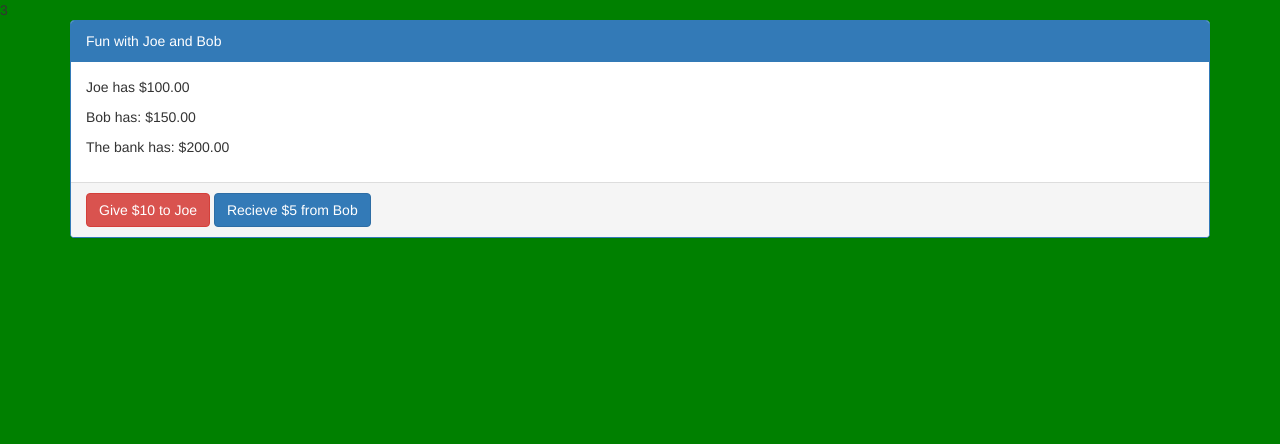
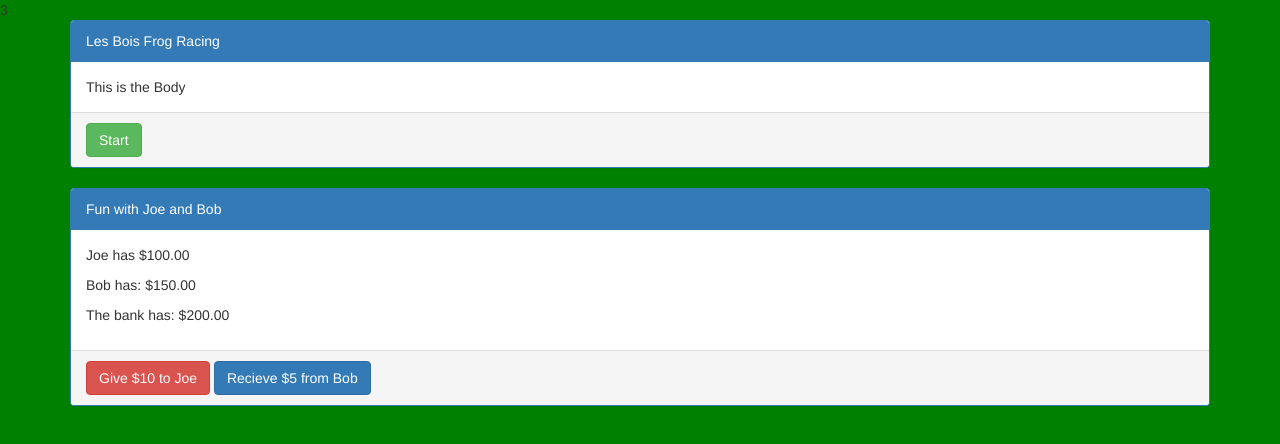
Before and after one commit to kristophercowley/RacingFrogs, a plain HTML site: page index.html in a window 1280 px wide. Drawn offline with nearby package versions, Linux system fonts and the light colour scheme.

Commit message:
Made panels and start racing button

```diff
--- a/index.html
+++ b/index.html
@@ -4,13 +4,24 @@
     <meta charset="UTF-8">
     <title>Racing Frogs</title>
     <link rel="stylesheet" href="https://maxcdn.bootstrapcdn.com/bootstrap/3.3.5/css/bootstrap.min.css">
-    <link rel="stylesheet" href="app.css"
-</head>
+    <link rel="stylesheet" href="app.css" </head>
 
     <body ng-controller="MainController as vm">
         {{1+2}}
         <div class="container">
             <div class="panel panel-primary">
+                <div class="panel-heading">
+                    Les Bois Frog Racing
+                </div>
+                <div class="panel-body">
+                    This is the Body
+                </div>
+                <div class="panel-footer">
+                    <span class="btn btn-success">Start</span>
+                </div>
+            </div>
+            <div class="panel panel-primary">
+
                 <div class="panel-heading">
                     Fun with Joe and Bob
                 </div>
```
Lines whose indentation alone changed are shown as unchanged.
